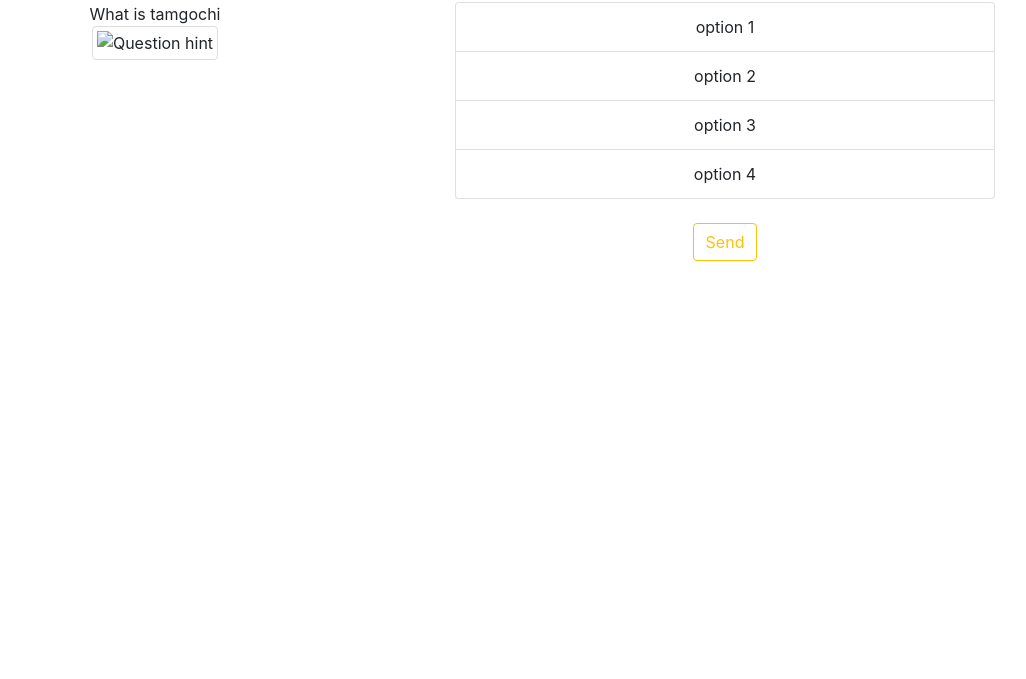
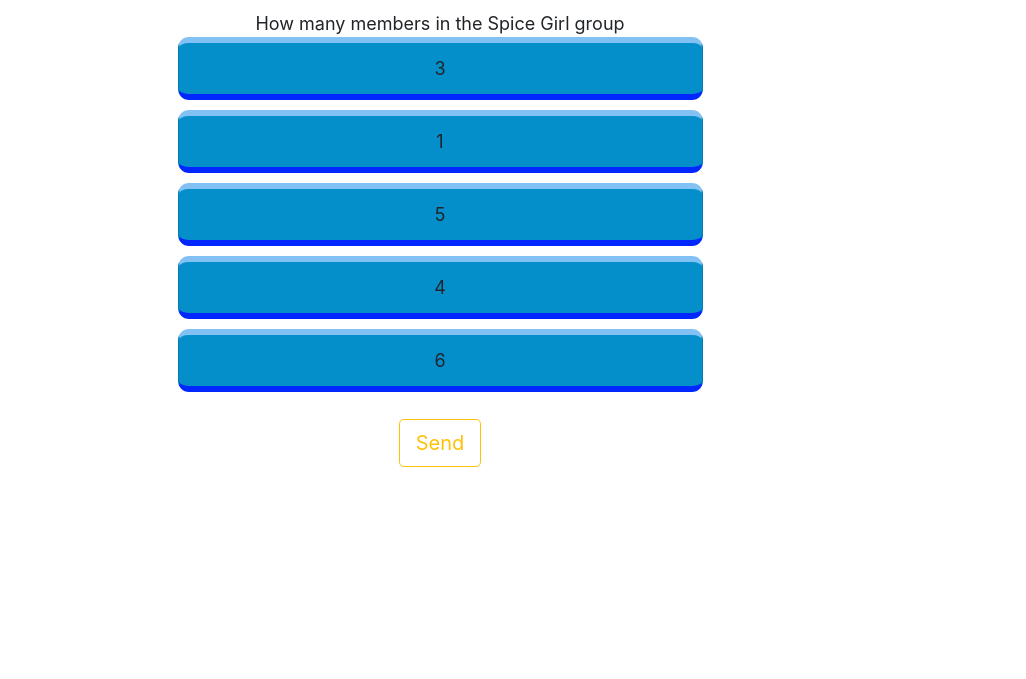
Before and after one commit to jpdevspace/TriviaGame, a plain HTML site: page index.html in a window 1280 px wide. Shown: the part 121-800 px from the top of the page, without its empty margins (200-1226 px from the left). Drawn offline with nearby package versions, Linux system fonts and the light colour scheme.

Commit message:
questions will be displayed one by one in order, no random features

```diff
--- a/assets/css/style.css
+++ b/assets/css/style.css
@@ -0,0 +1,23 @@
+.container {
+    font-size: 18px;
+}
+#timer{
+    font-family: 'VT323', monospace;
+    text-align: center;
+    font-size: 72px;
+    width: 20%;
+    margin: 1rem auto;
+    color: #FFF;
+    border-radius: 35px;
+    box-shadow: 10px 10px 12px 0px rgba(0, 0, 0, 0.62);
+    font-weight: bold;
+    text-shadow: 4px 3px 0px #058fca;
+}
+
+li.options {
+    border-bottom: 6px solid #0027ff;
+    border-top: 6px solid #82c1f3;
+    background: #058fca;
+    border-radius: 11px !important;
+    margin-bottom: 10px;
+}
--- a/assets/js/app.js
+++ b/assets/js/app.js
@@ -3,14 +3,11 @@
     $(function() {
         //$('#startGame').modal('show');
         const trivia = {
-            questions: [
+            questionsArr: [
                 {
-                    question: "Who are the original members of the Spice Girl group",
-                    options: [ "Melanie Brown, Melanie Chisholm, Emma Bunton, Geri Halliwell and Victoria Adams",
-                                "Melanie Chisholm, Melanie Bunton, Emma Brown, Geri Adams and Victoria Halliwell",
-                                "Nicole Scherzinger, Carmit Bachar, Ashley Roberts, Jessica Sutta, Melody Thornton, and Kimberly Wyatt",
-                                "AJ McLean, Howie D., Nick Carter, Kevin Richardson, and Brian Littrell",],
-                    answer: "Melanie Brown, Melanie Chisholm, Emma Bunton, Geri Halliwell and Victoria Adams",
+                    question: "How many members in the Spice Girl group",
+                    options: [ 3, 1, 5, 4, 6],
+                    answer: 5,
                     imgSrc: "../imgs/spicegirls.gif"
                 },
                 {
@@ -20,7 +17,7 @@
                     imgSrc: "../imgs/nirvana.gif"
                 },
                 {
-                    question: "Who teaches Rachel and Phoebe about 'Unagi'?",
+                    question: "In the TV show Friends: Who teaches Rachel and Phoebe about 'Unagi'?",
                     options: ["Joey","Ross","Monica","Gunther",],
                     answer: "Ross",
                     imgSrc: "../imgs/ross.gif"
@@ -45,7 +42,49 @@
                     imgSrc: "../imgs/fullhouse.gif"
                 },
             ],
+            init() {
+                this.domCache();
+                this.loadQuestions();
+            },
+            domCache() {
+                this.$counter = $('#timer');
+                this.$question = $('#question');
+                this.$options = $('.list-group');
+            },
+            countdown() {
+                let time = 30; // Time available for each question
+                const countdown = () => {
+                    time--; // Decrease time by 1
+                    this.$counter.html(time);   // Display time
+                }
+                let quizzInterval = setInterval(countdown, 1000);   // Every second run countdown()
+                // Stop countdown at time = 0; or if click on submit
+
+            },
+            loadQuestions() {
+                //this.countdown(); //Initialize counter
+                let questionCounter = 0;
+                let currentQuestion = this.questionsArr[questionCounter];
+                this.$question.html(currentQuestion.question); // Show first question
+
+                for (let i = 0; i < currentQuestion.options.length; i++) {
+                    this.$options.append(`<li class="options one list-group-item">${currentQuestion.options[i]}</li>`); // Show options
+                }
+
+            },
+            submitQuestion() {
+
+            }
+                // If clicked submit
+                    // Evaluate IF the value of <li> == answer
+                        // correct++
+                    // Else wrong++
+                // If correct + wrong == questions.length FINISH!
+
+
+
         }
+        trivia.init();
     });
 
 })(jQuery);
--- a/index.html
+++ b/index.html
@@ -6,6 +6,8 @@
     <meta http-equiv="X-UA-Compatible" content="ie=edge">
     <!-- Bootrap 4 CDN -->
     <link rel="stylesheet" href="https://maxcdn.bootstrapcdn.com/bootstrap/4.0.0-beta.2/css/bootstrap.min.css" integrity="sha384-PsH8R72JQ3SOdhVi3uxftmaW6Vc51MKb0q5P2rRUpPvrszuE4W1povHYgTpBfshb" crossorigin="anonymous">
+    <!-- Google Font -->
+    <link href="https://fonts.googleapis.com/css?family=VT323" rel="stylesheet">
     <!-- Own CSS -->
     <link rel="stylesheet" href="./assets/css/style.css">
     <title>TriviaGame</title>
@@ -16,21 +18,13 @@
         <div class="title">
             <h1 class="text-center display-1">How '90s are you?</h1>
         </div>
-        <div id="timer"></div>
-        <div id="bodyWrapper" class="row">
-            <div class="col-sm-6 text-center">
-                <div id="question">What is tamgochi</div>
-                <img src="" alt="Question hint" class="img-thumbnail">
-            </div>
-            <div class="col-sm-6 text-center">
-                <ul class="list-group">
-                    <li class="options one list-group-item">option 1</li>
-                    <li class="options two list-group-item">option 2</li>
-                    <li class="options three list-group-item">option 3</li>
-                    <li class="options four list-group-item">option 4</li>
-                </ul>
+        <div id="timer" class="bg-dark"></div>
+        <div id="bodyWrapper" class="d-flex justify-content-center">
+            <div class="col-6 text-center">
+                <div id="question"></div>
+                <ul class="list-group"></ul>
                 <br>
-                <button class="btn btn-outline-warning btn-lag">Send</button>
+                <button class="btn btn-outline-warning btn-lg">Send</button>
             </div>
         </div>
 
```
